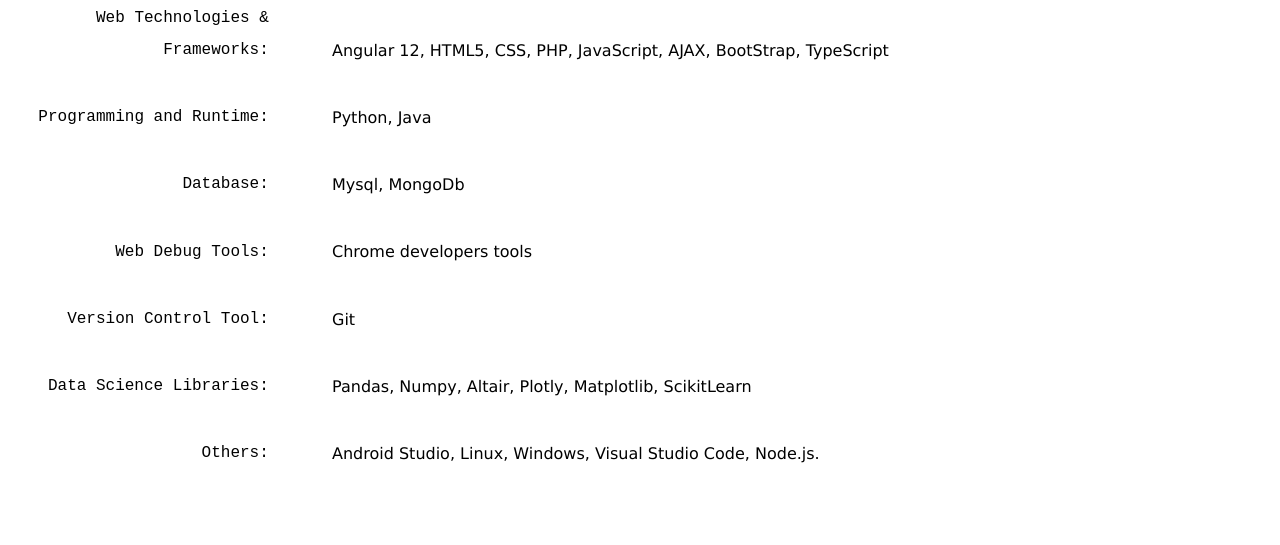
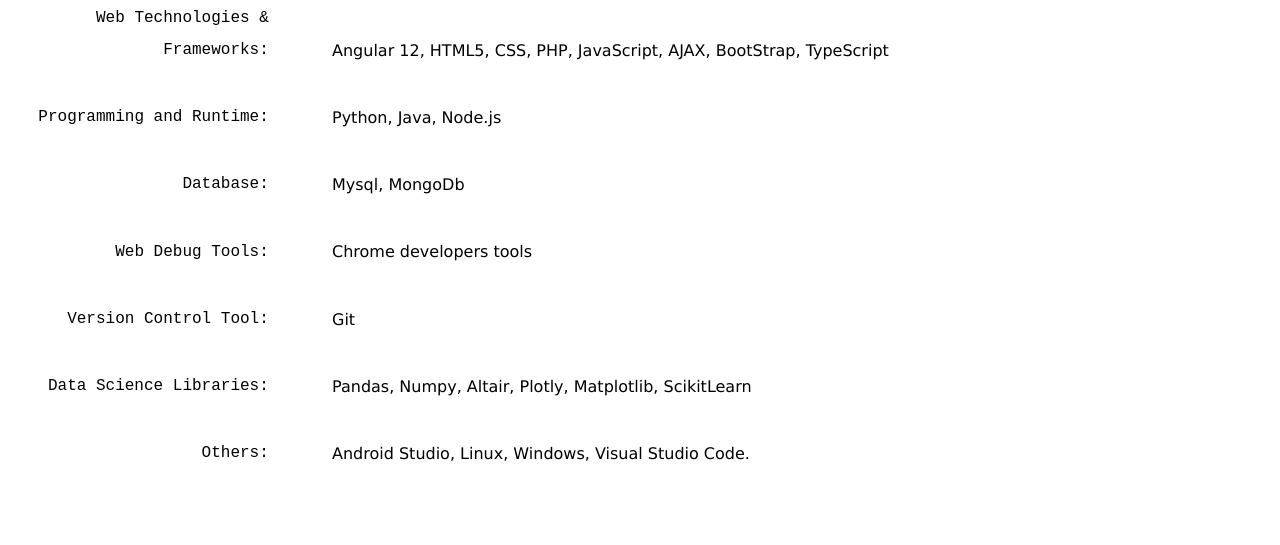
Before and after one commit to Ibrahimcode/Kamara-Ibrahim-resume, a Jekyll site: the page built from docs/index.md, in a window 1280 px wide. Shown: the part 478-1023 px from the top of the page. Built offline with Jekyll 4.4.1, drawn with Linux system fonts in a browser that asks for light colours; part of the change alters nothing that is shown.

Commit message:
Update Skills

```diff
--- a/docs/index.md
+++ b/docs/index.md
@@ -35,7 +35,7 @@ __Brigham Young University - Idaho__, Rexburg, ID
 Angular 12, HTML5, CSS, PHP, JavaScript, AJAX, BootStrap, TypeScript
 
 ### Programming and Runtime:
-Python, Java
+Python, Java, Node.js
 
 ### Database:
 Mysql, MongoDb
@@ -50,7 +50,7 @@ Git
 Pandas, Numpy, Altair, Plotly, Matplotlib, ScikitLearn
 
 ### Others:
-Android Studio, Linux, Windows, Visual Studio Code, Node.js.
+Android Studio, Linux, Windows, Visual Studio Code.
 
 ## Certification
 
```
